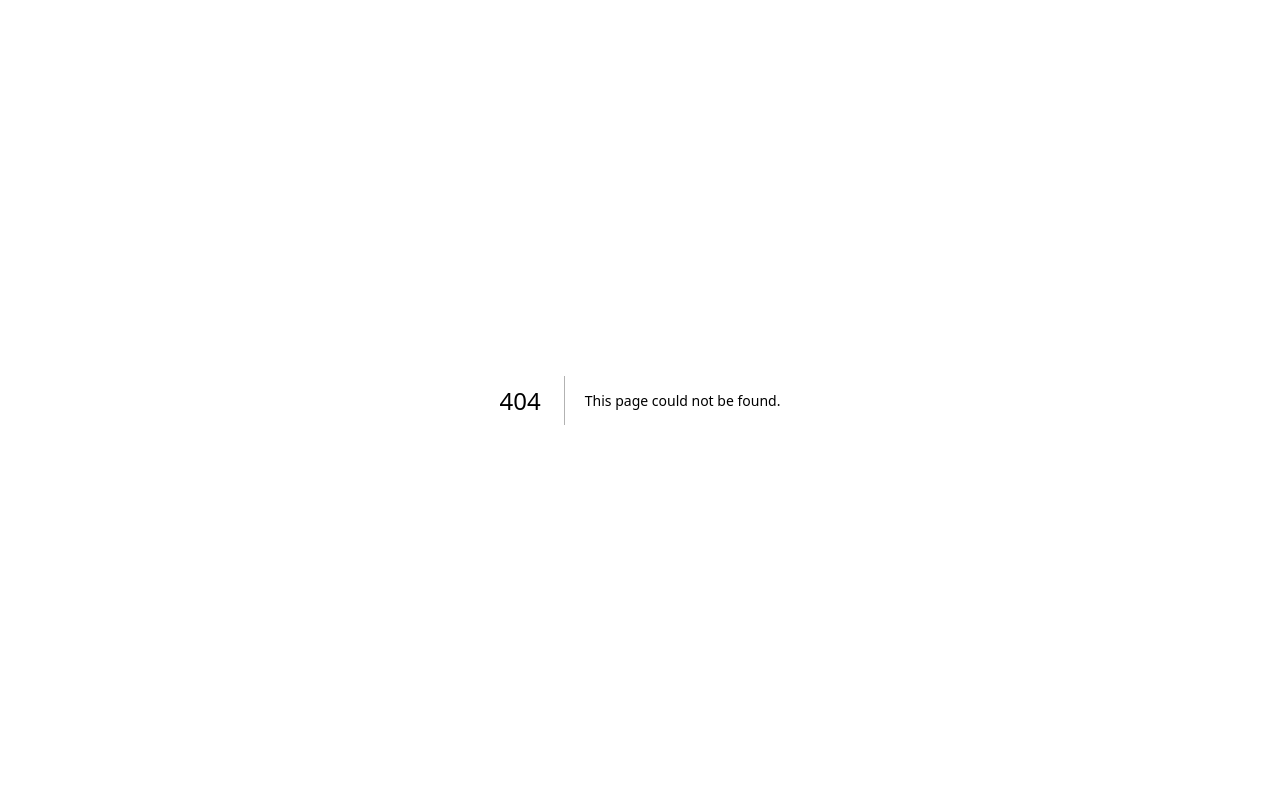
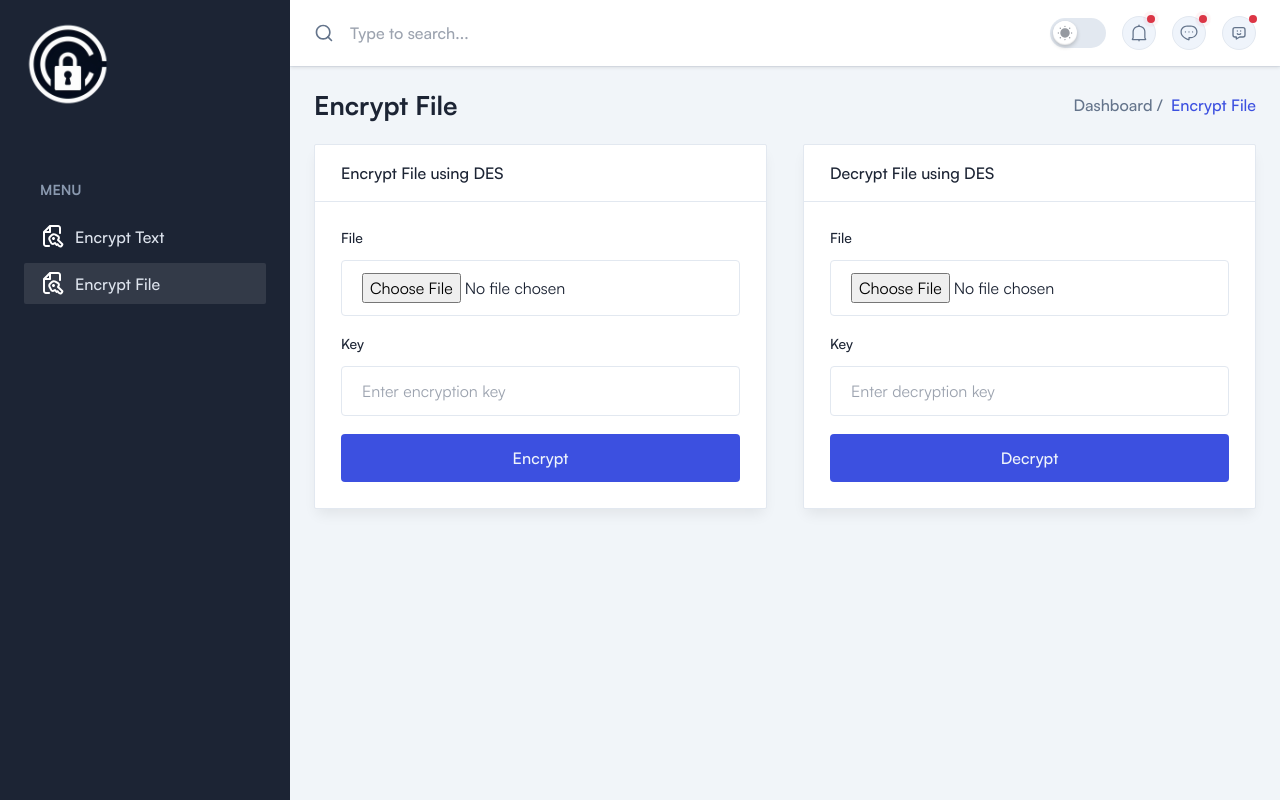
Before and after one commit to adilonam/cryptit, a Next.js app: page /encrypt-file in a window 1280 px wide. Before the commit this address had no page. Built offline with nearby package versions, Linux system fonts and the light colour scheme.

Commit message:
working on files

```diff
--- /dev/null
+++ b/src/app/encrypt-file/page.tsx
@@ -0,0 +1,183 @@
+"use client";
+
+import { useState } from "react";
+import Breadcrumb from "@/components/Breadcrumbs/Breadcrumb";
+import DefaultLayout from "@/components/Layouts/DefaultLayout";
+import * as crypto from "crypto";
+
+const FormLayout = () => {
+  const [file, setFile] = useState<File | null>(null);
+  const [desKey, setDesKey] = useState("");
+  const [encryptedFile, setEncryptedFile] = useState<Blob | null>(null);
+  const [decryptedFile, setDecryptedFile] = useState<Blob | null>(null);
+
+  const handleFileChange = (e: React.ChangeEvent<HTMLInputElement>) => {
+    if (e.target.files) {
+      setFile(e.target.files[0]);
+    }
+  };
+
+  const handleDesEncrypt = () => {
+    if (file && desKey) {
+      const reader = new FileReader();
+      reader.onload = (e) => {
+        const fileContent = Buffer.from(e.target?.result as ArrayBuffer);
+        const key = Uint8Array.from(Buffer.from(desKey.padEnd(8, ' '))); // Ensure key is 8 bytes
+        const cipher = crypto.createCipheriv("des-ecb", key, null);
+        const fileContentArray = new Uint8Array(fileContent);
+        const encrypted = Buffer.concat([new Uint8Array(cipher.update(fileContentArray)), new Uint8Array(cipher.final())]);
+        const encryptedBlob = new Blob([encrypted], { type: "application/octet-stream" });
+        setEncryptedFile(encryptedBlob);
+      };
+      reader.readAsArrayBuffer(file);
+    }
+  };
+
+  const handleDesDecrypt = () => {
+    if (file && desKey) {
+      const reader = new FileReader();
+      reader.onload = (e) => {
+        const encryptedContent = Buffer.from(e.target?.result as ArrayBuffer);
+        const key = Uint8Array.from(Buffer.from(desKey.padEnd(8, ' '))); // Ensure key is 8 bytes
+        const decipher = crypto.createDecipheriv("des-ecb", key, null);
+        const encryptedContentArray = new Uint8Array(encryptedContent);
+        const decrypted = Buffer.concat([new Uint8Array(decipher.update(encryptedContentArray)), new Uint8Array(decipher.final())]);
+        const decryptedBlob = new Blob([decrypted], { type: "application/octet-stream" });
+        setDecryptedFile(decryptedBlob);
+      };
+      reader.readAsArrayBuffer(file);
+    }
+  };
+
+  const downloadFile = (blob: Blob, filename: string) => {
+    const element = document.createElement("a");
+    element.href = URL.createObjectURL(blob);
+    element.download = filename;
+    document.body.appendChild(element);
+    element.click();
+  };
+
+  return (
+    <DefaultLayout>
+      <Breadcrumb pageName="Encrypt File" />
+
+      <div className="grid grid-cols-1 gap-9 sm:grid-cols-2">
+        <div className="flex flex-col gap-9">
+          {/* <!-- Encrypt File using DES Form --> */}
+          <div className="rounded-sm border border-stroke bg-white shadow-default dark:border-strokedark dark:bg-boxdark">
+            <div className="border-b border-stroke px-6.5 py-4 dark:border-strokedark">
+              <h3 className="font-medium text-black dark:text-white">
+                Encrypt File using DES
+              </h3>
+            </div>
+            <form action="#">
+              <div className="p-6.5">
+                <div className="mb-4.5">
+                  <label className="mb-3 block text-sm font-medium text-black dark:text-white">
+                    File
+                  </label>
+                  <input
+                    type="file"
+                    onChange={handleFileChange}
+                    className="w-full rounded border-[1.5px] border-stroke bg-transparent px-5 py-3 text-black outline-none transition focus:border-primary active:border-primary disabled:cursor-default disabled:bg-whiter dark:border-form-strokedark dark:bg-form-input dark:text-white dark:focus:border-primary"
+                  />
+                </div>
+                <div className="mb-4.5">
+                  <label className="mb-3 block text-sm font-medium text-black dark:text-white">
+                    Key
+                  </label>
+                  <input
+                    type="text"
+                    placeholder="Enter encryption key"
+                    value={desKey}
+                    onChange={(e) => setDesKey(e.target.value)}
+                    className="w-full rounded border-[1.5px] border-stroke bg-transparent px-5 py-3 text-black outline-none transition focus:border-primary active:border-primary disabled:cursor-default disabled:bg-whiter dark:border-form-strokedark dark:bg-form-input dark:text-white dark:focus:border-primary"
+                  />
+                </div>
+
+                <button
+                  type="button"
+                  onClick={handleDesEncrypt}
+                  className="flex w-full justify-center rounded bg-primary p-3 font-medium text-gray hover:bg-opacity-90"
+                >
+                  Encrypt
+                </button>
+
+                {encryptedFile && (
+                  <div className="mt-4.5">
+                    <button
+                      type="button"
+                      onClick={() => downloadFile(encryptedFile, "encrypted.bin")}
+                      className="flex w-full justify-center rounded bg-primary p-3 font-medium text-gray hover:bg-opacity-90"
+                    >
+                      Download Encrypted File
+                    </button>
+                  </div>
+                )}
+              </div>
+            </form>
+          </div>
+        </div>
+
+        <div className="flex flex-col gap-9">
+          {/* <!-- Decrypt File using DES Form --> */}
+          <div className="rounded-sm border border-stroke bg-white shadow-default dark:border-strokedark dark:bg-boxdark">
+            <div className="border-b border-stroke px-6.5 py-4 dark:border-strokedark">
+              <h3 className="font-medium text-black dark:text-white">
+                Decrypt File using DES
+              </h3>
+            </div>
+            <form action="#">
+              <div className="p-6.5">
+                <div className="mb-4.5">
+                  <label className="mb-3 block text-sm font-medium text-black dark:text-white">
+                    File
+                  </label>
+                  <input
+                    type="file"
+                    onChange={handleFileChange}
+                    className="w-full rounded border-[1.5px] border-stroke bg-transparent px-5 py-3 text-black outline-none transition focus:border-primary active:border-primary disabled:cursor-default disabled:bg-whiter dark:border-form-strokedark dark:bg-form-input dark:text-white dark:focus:border-primary"
+                  />
+                </div>
+                <div className="mb-4.5">
+                  <label className="mb-3 block text-sm font-medium text-black dark:text-white">
+                    Key
+                  </label>
+                  <input
+                    type="text"
+                    placeholder="Enter decryption key"
+                    value={desKey}
+                    onChange={(e) => setDesKey(e.target.value)}
+                    className="w-full rounded border-[1.5px] border-stroke bg-transparent px-5 py-3 text-black outline-none transition focus:border-primary active:border-primary disabled:cursor-default disabled:bg-whiter dark:border-form-strokedark dark:bg-form-input dark:text-white dark:focus:border-primary"
+                  />
+                </div>
+
+                <button
+                  type="button"
+                  onClick={handleDesDecrypt}
+                  className="flex w-full justify-center rounded bg-primary p-3 font-medium text-gray hover:bg-opacity-90"
+                >
+                  Decrypt
+                </button>
+
+                {decryptedFile && (
+                  <div className="mt-4.5">
+                    <button
+                      type="button"
+                      onClick={() => downloadFile(decryptedFile, "decrypted.bin")}
+                      className="flex w-full justify-center rounded bg-primary p-3 font-medium text-gray hover:bg-opacity-90"
+                    >
+                      Download Decrypted File
+                    </button>
+                  </div>
+                )}
+              </div>
+            </form>
+          </div>
+        </div>
+      </div>
+    </DefaultLayout>
+  );
+};
+
+export default FormLayout;
```
